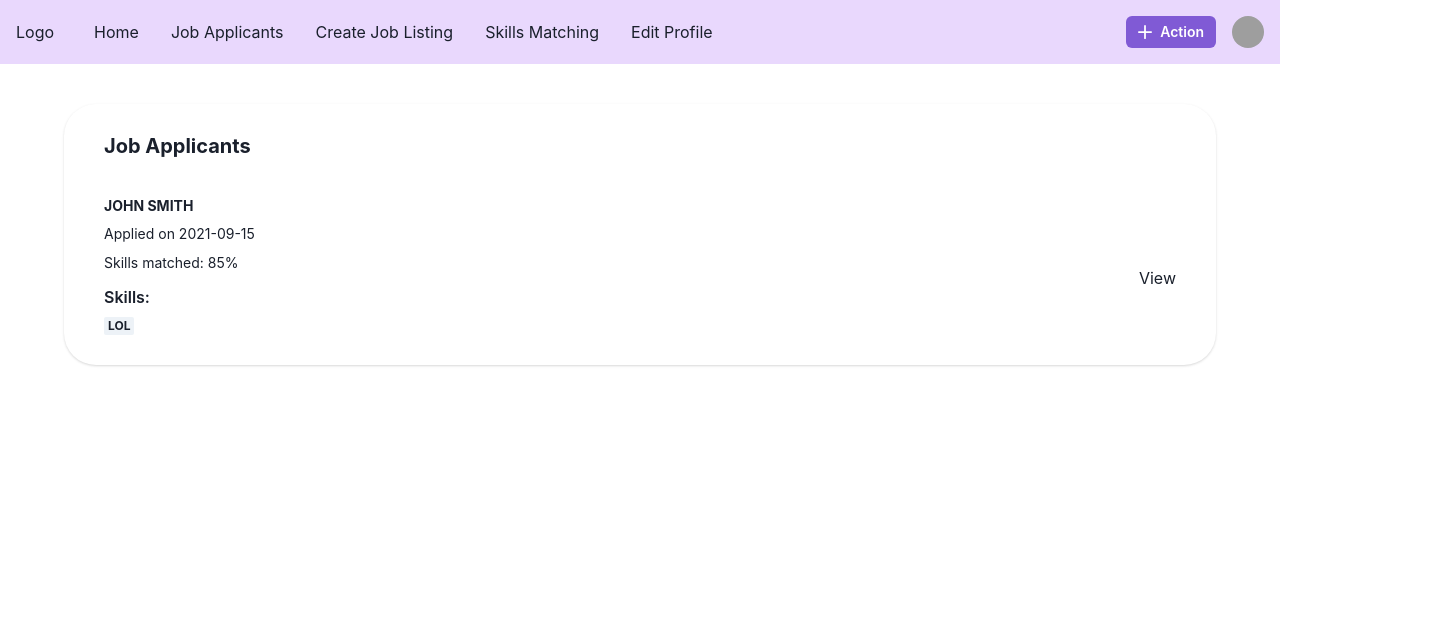
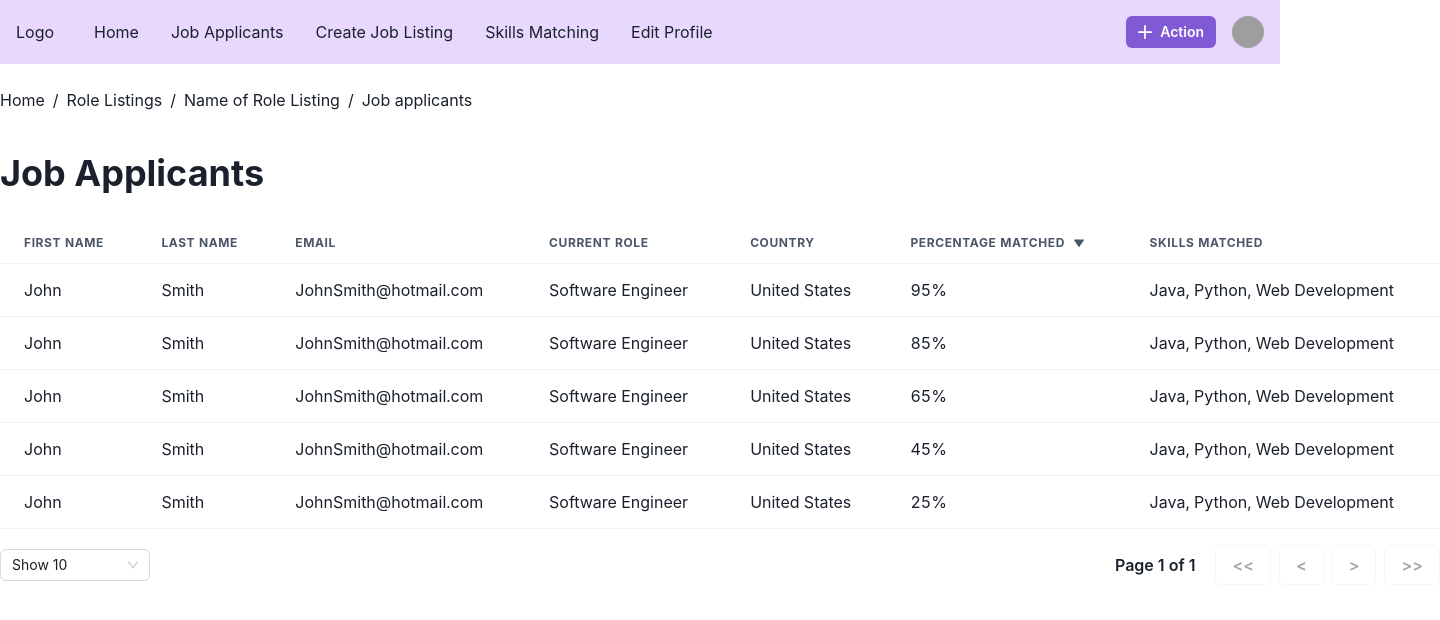
Before and after one commit to boonyeow/SPM2023, a React (Vite) app in the folder sbrb-frontend/: page /listing/1/applicants in a window 1280 px wide. Shown: the top 620 px of the page, 1440 px wide, since content can reach past the window. Built offline with nearby package versions, Linux system fonts and the light colour scheme; grey boxes are pictures that could not be loaded.

Commit message:
added table in job applicants, no backend integration yet

```diff
--- a/sbrb-frontend/package.json
+++ b/sbrb-frontend/package.json
@@ -15,6 +15,7 @@
     "@emotion/react": "^11.11.1",
     "@emotion/styled": "^11.11.0",
     "@tanstack/react-query": "^4.35.3",
+    "@tanstack/react-table": "^8.10.6",
     "antd": "^5.9.4",
     "axios": "^1.5.1",
     "framer-motion": "^10.16.4",
--- a/sbrb-frontend/src/pages/JobApplicants.jsx
+++ b/sbrb-frontend/src/pages/JobApplicants.jsx
@@ -1,60 +1,255 @@
 import Layout from "../components/Layout";
+import {
+  createColumnHelper,
+  flexRender,
+  getCoreRowModel,
+  getSortedRowModel,
+  getPaginationRowModel,
+  useReactTable,
+} from "@tanstack/react-table";
+import {
+  Button,
+  Breadcrumb,
+  BreadcrumbItem,
+  BreadcrumbLink,
+  Box,
+  Heading,
+  Icon,
+  Table,
+  Thead,
+  Tbody,
+  Tr,
+  Th,
+  Td,
+  TableContainer,
+  Text,
+  Flex,
+  ButtonGroup,
+  Spacer,
+} from "@chakra-ui/react";
+import { useState, useMemo, useEffect } from "react";
+import { BiSolidDownArrow, BiSolidUpArrow } from "react-icons/bi";
+import { Select } from "antd";
 
-import {
-  Badge,
-  Box,
-  Card,
-  CardHeader,
-  CardBody,
-  CardFooter,
-  Flex,
-  Grid,
-  GridItem,
-  Heading,
-  HStack,
-  Stack,
-  StackDivider,
-  Text,
-} from "@chakra-ui/react";
+const mockData = [
+  {
+    firstName: "John",
+    lastName: "Smith",
+    email: "JohnSmith@hotmail.com",
+    currentRole: "Software Engineer",
+    country: "United States",
+    matchedPercentage: "85%",
+    skillsMatched: "Java, Python, Web Development",
+  },
+  {
+    firstName: "John",
+    lastName: "Smith",
+    email: "JohnSmith@hotmail.com",
+    currentRole: "Software Engineer",
+    country: "United States",
+    matchedPercentage: "95%",
+    skillsMatched: "Java, Python, Web Development",
+  },
+  {
+    firstName: "John",
+    lastName: "Smith",
+    email: "JohnSmith@hotmail.com",
+    currentRole: "Software Engineer",
+    country: "United States",
+    matchedPercentage: "65%",
+    skillsMatched: "Java, Python, Web Development",
+  },
+  {
+    firstName: "John",
+    lastName: "Smith",
+    email: "JohnSmith@hotmail.com",
+    currentRole: "Software Engineer",
+    country: "United States",
+    matchedPercentage: "45%",
+    skillsMatched: "Java, Python, Web Development",
+  },
+  {
+    firstName: "John",
+    lastName: "Smith",
+    email: "JohnSmith@hotmail.com",
+    currentRole: "Software Engineer",
+    country: "United States",
+    matchedPercentage: "25%",
+    skillsMatched: "Java, Python, Web Development",
+  },
+];
+
+const columnHelper = createColumnHelper();
 
 const JobApplicants = () => {
+  const columns = useMemo(
+    () => [
+      columnHelper.accessor("firstName", {
+        header: () => <span>First Name</span>,
+      }),
+      columnHelper.accessor((row) => row.lastName, {
+        id: "lastName",
+        header: () => <span>Last Name</span>,
+      }),
+      columnHelper.accessor("email", {
+        header: () => <span>Email</span>,
+      }),
+      columnHelper.accessor("currentRole", {
+        header: "Current Role",
+      }),
+      columnHelper.accessor("country", {
+        header: () => <span>Country</span>,
+      }),
+      columnHelper.accessor("matchedPercentage", {
+        header: "Percentage Matched",
+      }),
+      columnHelper.accessor("skillsMatched", {
+        header: "Skills Matched",
+        enableSorting: false,
+      }),
+    ],
+    []
+  );
+
+  const [data, setData] = useState(mockData);
+  const [sorting, setSorting] = useState([
+    {
+      id: "matchedPercentage",
+      desc: true,
+    },
+  ]);
+
+  const table = useReactTable({
+    data,
+    columns,
+    state: {
+      sorting,
+    },
+    onSortingChange: setSorting,
+    getCoreRowModel: getCoreRowModel(),
+    getSortedRowModel: getSortedRowModel(),
+    getPaginationRowModel: getPaginationRowModel(),
+  });
+
+  const selectedPageSize = table.getState().pagination.pageSize;
+
   return (
     <>
       <Layout />
-      <Box w="6xl" mx="auto">
+      <Box w="8xl" mx="auto">
+        <Breadcrumb mt={6}>
+          <BreadcrumbItem>
+            <BreadcrumbLink href="/">Home</BreadcrumbLink>
+          </BreadcrumbItem>
+
+          <BreadcrumbItem>
+            <BreadcrumbLink href="#">Role Listings</BreadcrumbLink>
+          </BreadcrumbItem>
+
+          <BreadcrumbItem>
+            <BreadcrumbLink href="#">Name of Role Listing</BreadcrumbLink>
+          </BreadcrumbItem>
+
+          <BreadcrumbItem isCurrentPage>
+            <BreadcrumbLink href="#">Job applicants</BreadcrumbLink>
+          </BreadcrumbItem>
+        </Breadcrumb>
         <Box mt={10}>
-          <Card borderRadius="2rem" px="20px" py="10px">
-            <CardHeader>
-              <Heading size="md">Job Applicants</Heading>
-            </CardHeader>
-
-            <CardBody>
-              <Stack divider={<StackDivider />} spacing="4">
-                <Box position="relative">
-                  <Heading size="xs" textTransform="uppercase">
-                    John Smith
-                  </Heading>
-                  <Text mt="2" fontSize="sm">
-                    Applied on 2021-09-15
-                  </Text>
-                  <Text mt="2" fontSize="sm">
-                    Skills matched: 85%
-                  </Text>
-                  <Text mt={3} fontWeight="semibold">
-                    Skills:
-                  </Text>
-                  <Box mt={2}>
-                    <HStack>
-                      <Badge>lol</Badge>
-                    </HStack>
-                  </Box>
-                  <Box position="absolute" top="50%" right="0">
-                    View
-                  </Box>
-                </Box>
-              </Stack>
-            </CardBody>
-          </Card>
+          <Heading mb={7}> Job Applicants </Heading>
+          <TableContainer>
+            <Table variant="simple">
+              <Thead>
+                {table.getHeaderGroups().map((headerGroup) => (
+                  <Tr key={headerGroup.id}>
+                    {headerGroup.headers.map((header) => (
+                      <Th key={header.id}>
+                        {header.isPlaceholder ? null : (
+                          <div
+                            {...{
+                              className: header.column.getCanSort()
+                                ? "cursor-pointer select-none"
+                                : "",
+                              onClick: header.column.getToggleSortingHandler(),
+                            }}>
+                            {flexRender(
+                              header.column.columnDef.header,
+                              header.getContext()
+                            )}
+                            {{
+                              asc: (
+                                <Icon
+                                  as={BiSolidUpArrow}
+                                  transform="translateY(2px)"
+                                  ml={2}
+                                />
+                              ),
+                              desc: (
+                                <Icon
+                                  as={BiSolidDownArrow}
+                                  transform="translateY(2px)"
+                                  ml={2}
+                                />
+                              ),
+                            }[header.column.getIsSorted()] ?? null}
+                          </div>
+                        )}
+                      </Th>
+                    ))}
+                  </Tr>
+                ))}
+              </Thead>
+              <Tbody>
+                {table.getRowModel().rows.map((row) => (
+                  <Tr key={row.id}>
+                    {row.getVisibleCells().map((cell) => (
+                      <Td key={cell.id}>
+                        {flexRender(
+                          cell.column.columnDef.cell,
+                          cell.getContext()
+                        )}
+                      </Td>
+                    ))}
+                  </Tr>
+                ))}
+              </Tbody>
+            </Table>
+          </TableContainer>
+          <Flex mt={4} alignItems="center">
+            <Select
+              placeholder="Select Page Size"
+              value={selectedPageSize}
+              onChange={(e) => {
+                table.setPageSize(Number(e));
+              }}
+              style={{ width: "150px" }}>
+              {[10, 20, 30, 40, 50].map((pageSize) => (
+                <option key={pageSize} value={pageSize}>
+                  Show {pageSize}
+                </option>
+              ))}
+            </Select>
+            <Spacer />
+            <Box mr={5}>
+              <Text fontWeight="semibold">
+                Page {table.getState().pagination.pageIndex + 1} of{" "}
+                {table.getPageCount()}
+              </Text>
+            </Box>
+            <ButtonGroup variant="outline" spacing="2">
+              <Button
+                onClick={() => table.setPageIndex(0)}
+                isDisabled={!table.getCanPreviousPage()}>{`<<`}</Button>
+              <Button
+                onClick={() => table.previousPage()}
+                isDisabled={!table.getCanPreviousPage()}>{`<`}</Button>
+              <Button
+                onClick={() => table.nextPage()}
+                isDisabled={!table.getCanNextPage()}>{`>`}</Button>
+              <Button
+                onClick={() => table.setPageIndex(table.getPageCount() - 1)}
+                isDisabled={!table.getCanNextPage()}>{`>>`}</Button>
+            </ButtonGroup>
+          </Flex>
         </Box>
       </Box>
     </>
@@ -88,19 +283,4 @@ const applicantsData = [
   },
 ];
 
-function Feature({ name, desc, date, skills, ...rest }) {
-  return (
-    <Box p={5} shadow="md" borderWidth="1px" {...rest}>
-      <Heading fontSize="xl">{name}</Heading>
-      <Text mt={4}>{desc}</Text>
-      <Text>Date Applied: {date}</Text>
-      {skills.map((skill) => (
-        <Badge ml="1" fontSize="0.8em" colorScheme="green" key={skill}>
-          {skill}
-        </Badge>
-      ))}
-    </Box>
-  );
-}
-
 export default JobApplicants;
```
Also changed, not shown: 1 other file (tests, documents, lock files or other folders).
